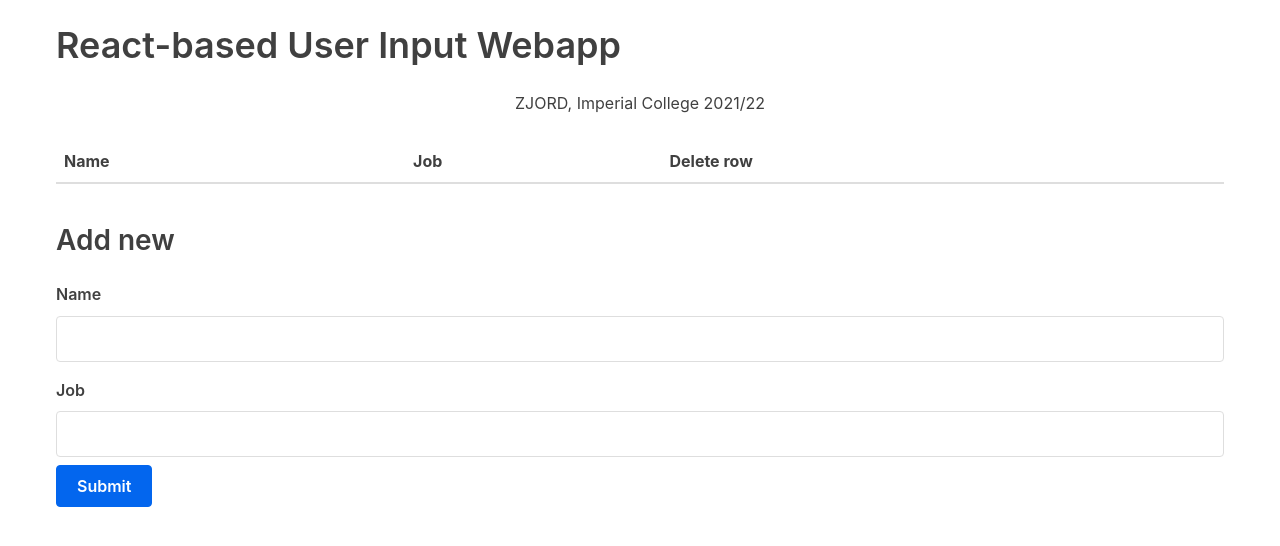
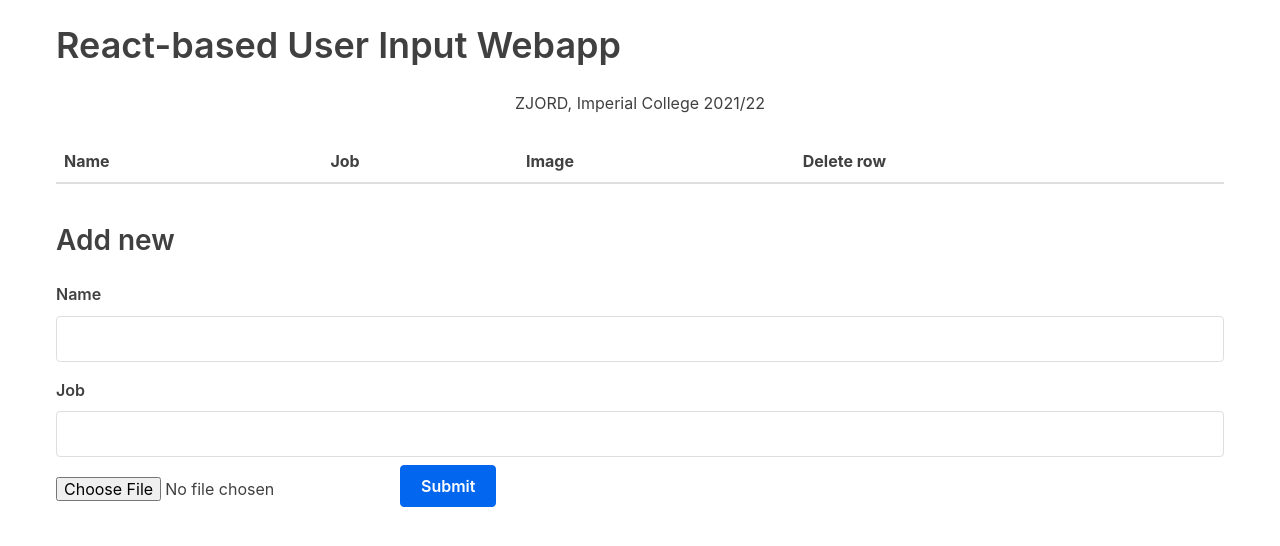
Before and after one commit to zjord/seed_map_submission, a React (Create React App) app: page / in a window 1280 px wide. Shown: the top 546 px of the page. Built offline with nearby package versions, Linux system fonts and the light colour scheme.

Commit message:
img submit

```diff
--- a/src/App.js
+++ b/src/App.js
@@ -18,7 +18,9 @@ class App extends Component {
     }
 
     handleSubmit = (character) => {
-        this.setState({characters: [...this.state.characters, character]})
+        this.setState({
+            characters: [...this.state.characters, character],
+          })
     }
 
     render() {
--- a/src/Form.js
+++ b/src/Form.js
@@ -4,6 +4,7 @@ class Form extends Component {
     initialState = {
         name: '',
         job: '',
+        imgurl:'',
     }
 
     state = this.initialState
@@ -12,6 +13,14 @@ class Form extends Component {
         const {name, value} = event.target
         this.setState({
             [name]: value,
+        })
+    }
+
+    handleImgChange = (event) => {
+        const imgurl = event.target.files[0]
+        console.log(imgurl)
+        this.setState({
+            imgurl: imgurl,
         })
     }
 
@@ -50,6 +59,9 @@ class Form extends Component {
                     onChange={this.handleChange}
                     onKeyDown={this.handleKeypress}/>
                 <input
+                    accept="image/*" type="file"
+                    onChange={this.handleImgChange}/>
+                <input
                     type="button"
                     value="Submit"
                     onClick={this.submitForm} />
--- a/src/Table.js
+++ b/src/Table.js
@@ -6,6 +6,7 @@ const TableHeader = () => {
         <tr>
             <th>Name</th>
             <th>Job</th>
+            <th>Image</th>
             <th>Delete row</th>
         </tr>
         </thead>
@@ -17,6 +18,7 @@ const TableBody = (props) => {
             <tr key={index}>
                 <td>{row.name}</td>
                 <td>{row.job}</td>
+                <td><img src={URL.createObjectURL(row.imgurl)} alt="ImgSubmission" height={100}/></td>
                 <td>
                     <button onClick={() => props.removeCharacter(index)}>X</button>
                 </td>
```
Also changed, not shown: src/muhbike.jpg (added).
